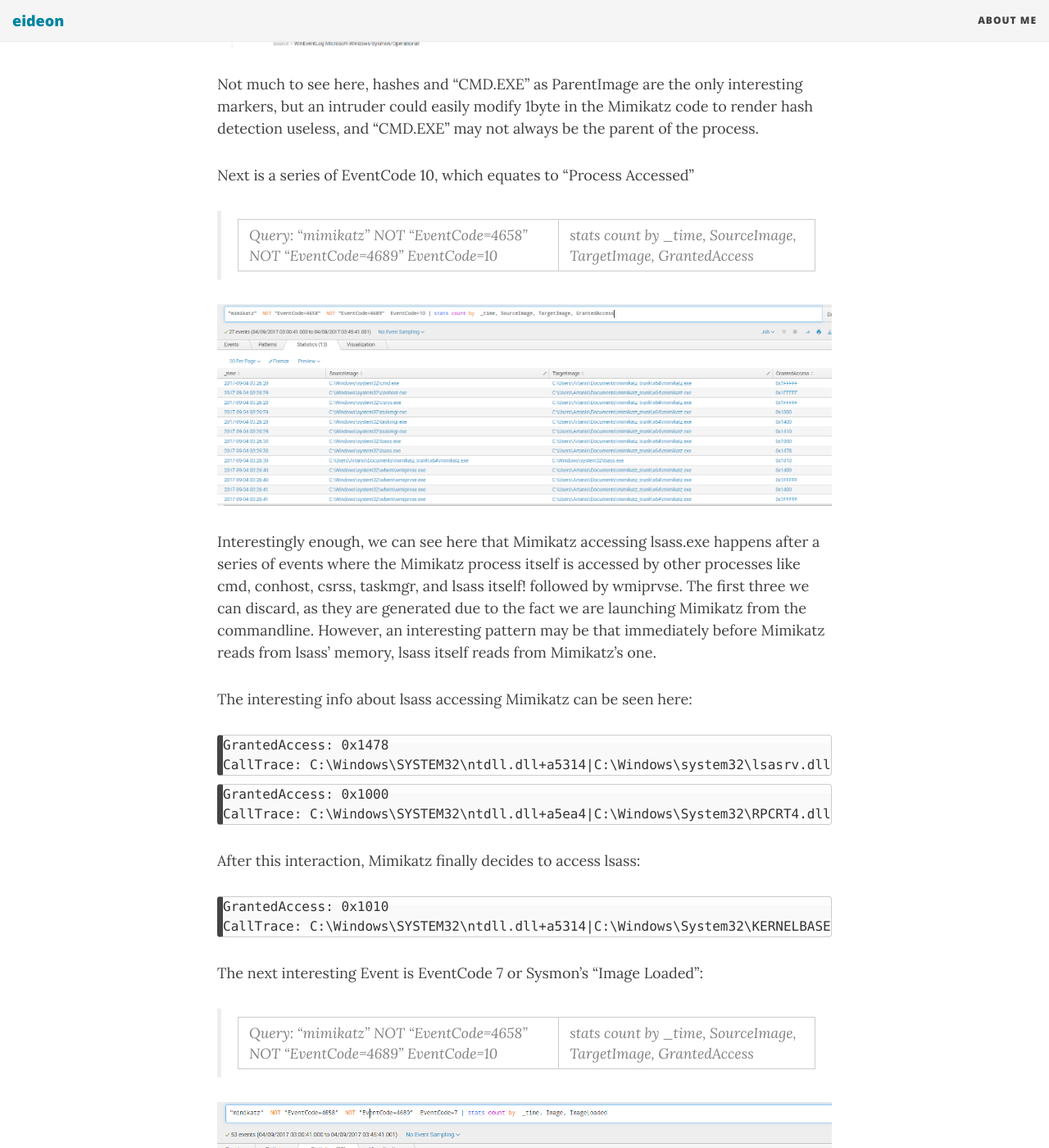
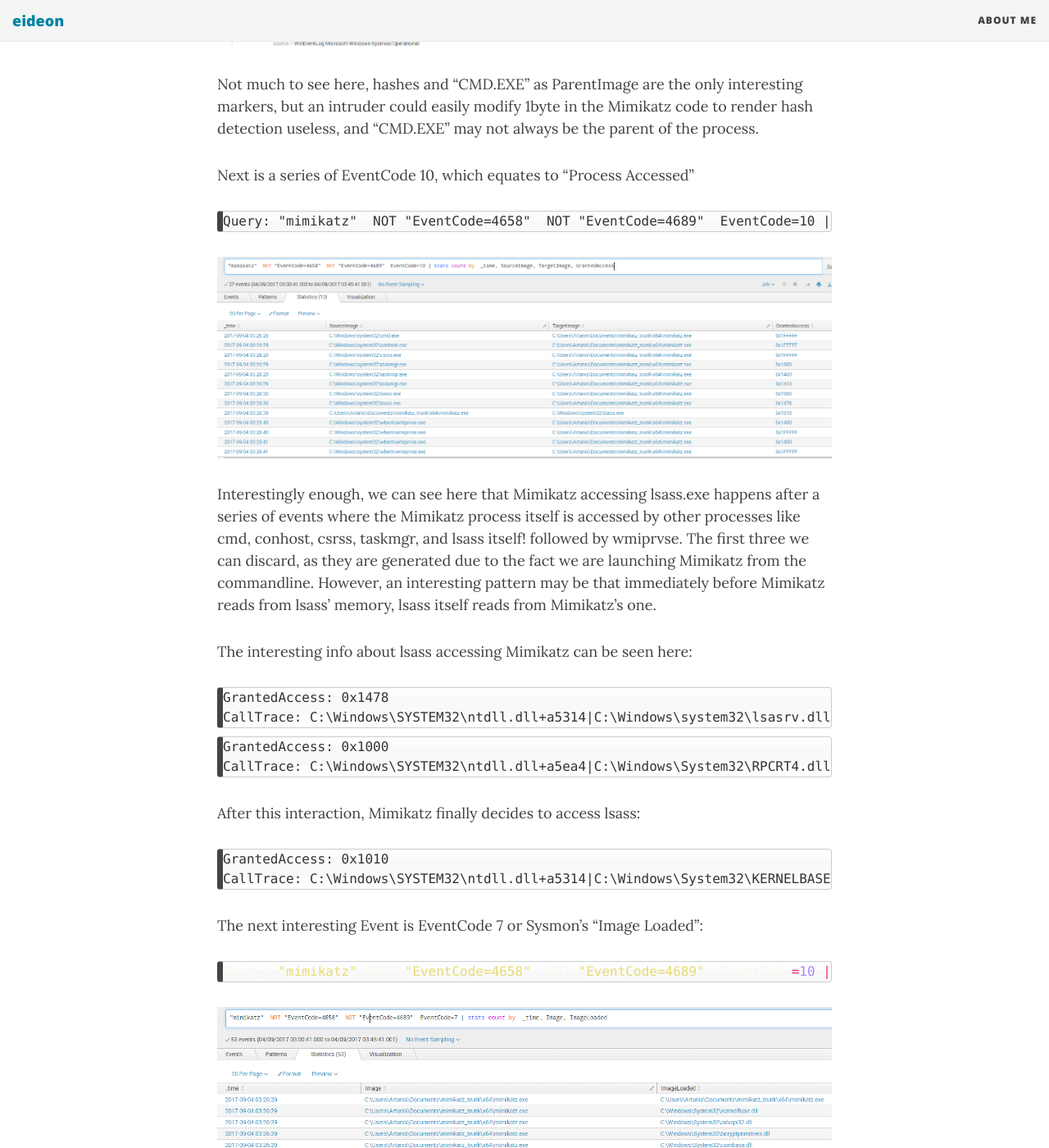
Before and after one commit to darkquasar/darkquasar.github.io, a Jekyll site: the page built from _posts/2017-09-09-THL01-Mimikatz.md, in a window 1280 px wide and 1400 px high, scrolled down 2256 px. Shown: the whole window at 82% size. Built offline with Jekyll 4.4.1, drawn with Linux system fonts in a browser that asks for light colours; nearby versions of some CDN libraries; some of the changed lines change nothing that is shown.

Commit message:
Update 2017-09-09-THL01-Mimikatz.md

````diff
--- a/_posts/2017-09-09-THL01-Mimikatz.md
+++ b/_posts/2017-09-09-THL01-Mimikatz.md
@@ -33,7 +33,9 @@
 Not much to see here, hashes and "CMD.EXE" as ParentImage are the only interesting markers, but an intruder could easily modify 1byte in the Mimikatz code to render hash detection useless, and "CMD.EXE" may not always be the parent of the process.
 
 Next is a series of EventCode 10, which equates to "Process Accessed"
-> Query: "mimikatz"  NOT "EventCode=4658"  NOT "EventCode=4689"  EventCode=10 | stats count by  _time, SourceImage, TargetImage, GrantedAccess
+```html
+Query: "mimikatz"  NOT "EventCode=4658"  NOT "EventCode=4689"  EventCode=10 | stats count by  _time, SourceImage, TargetImage, GrantedAccess
+```
 
 ![ToTH1-04](../img/THL001-Mimikatz/Mimi-04.PNG)
 
@@ -58,7 +60,9 @@
 ```
 
 The next interesting Event is EventCode 7 or Sysmon's "Image Loaded":
-> Query: "mimikatz"  NOT "EventCode=4658"  NOT "EventCode=4689"  EventCode=10 | stats count by  _time, SourceImage, TargetImage, GrantedAccess
+```python
+Query: "mimikatz"  NOT "EventCode=4658"  NOT "EventCode=4689"  EventCode=10 | stats count by  _time, SourceImage, TargetImage, GrantedAccess
+```
 
 ![ToTH1-05](../img/THL001-Mimikatz/Mimi-05.PNG)
 
````
